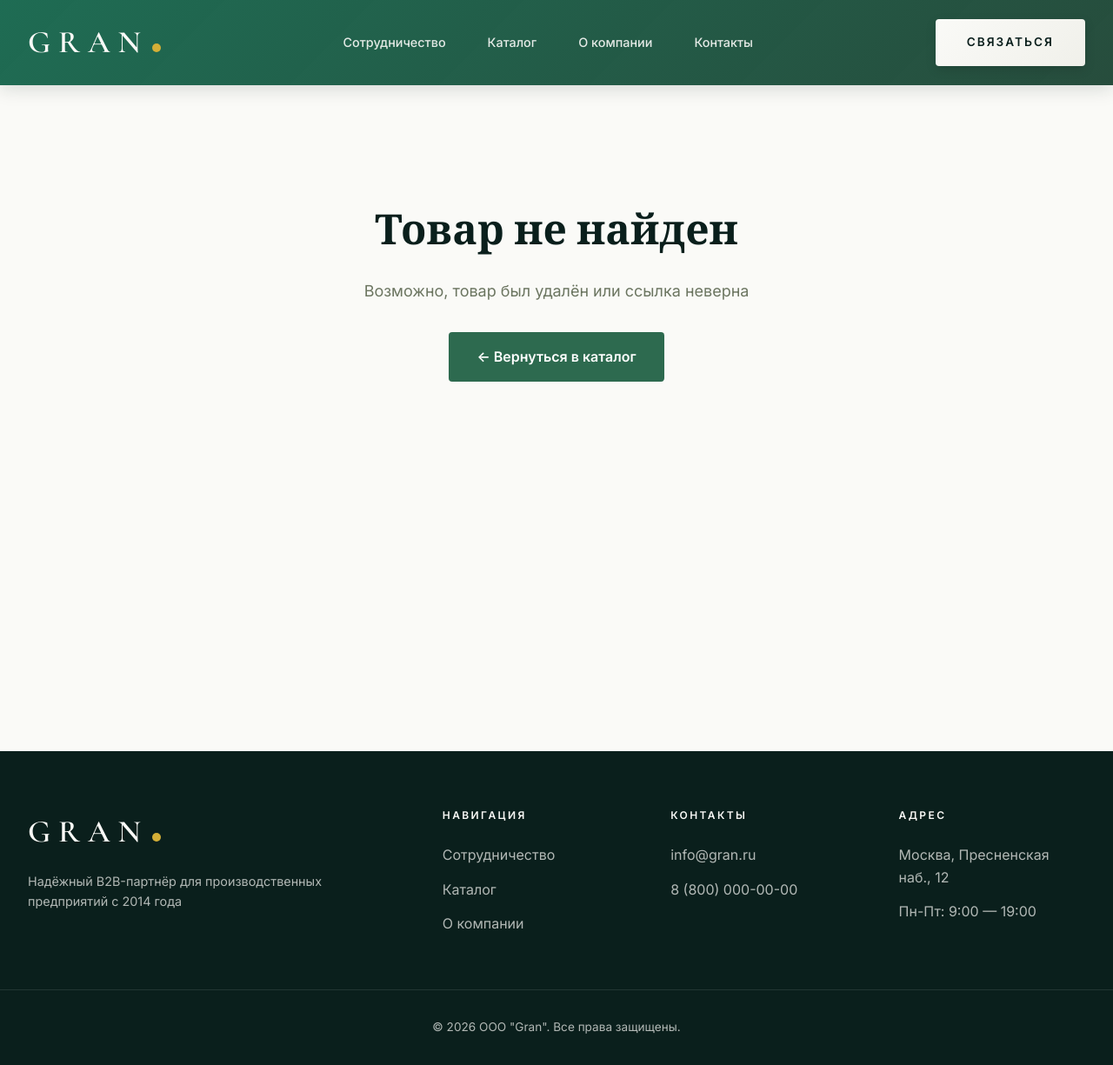
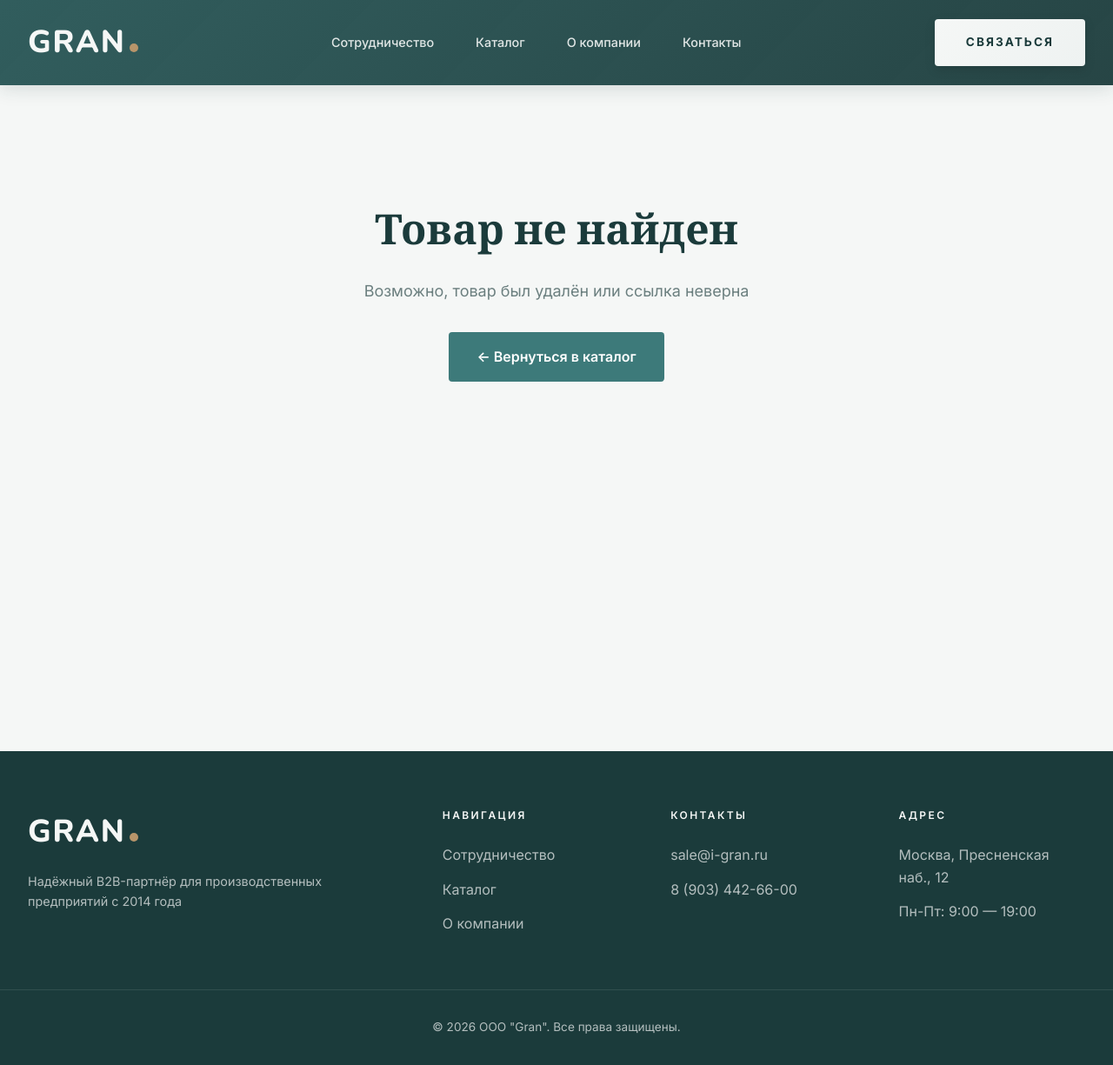
Before and after one commit to 11pixel11/gran-site, a plain HTML site: page product.html in a window 1280 px wide. Shown: the whole page at 87% size. Drawn offline with nearby package versions, Linux system fonts and the light colour scheme.

Commit message:
Update product.html

```diff
--- a/product.html
+++ b/product.html
@@ -8,29 +8,30 @@
 
     <link rel="preconnect" href="https://fonts.googleapis.com">
     <link rel="preconnect" href="https://fonts.gstatic.com" crossorigin>
-    <link href="https://fonts.googleapis.com/css2?family=Cormorant+Garamond:wght@400;500;600;700&family=Inter:wght@300;400;500;600;700&display=swap" rel="stylesheet">
+    <link href="https://fonts.googleapis.com/css2?family=Cormorant+Garamond:wght@400;500;600;700&family=Inter:wght@300;400;500;600;700&family=Nunito:wght@600;700;800&display=swap" rel="stylesheet">
 
     <style>
         :root {
-            --color-primary: #0A1F1C;
-            --color-primary-light: #1B4332;
-            --color-primary-mid: #2D6A4F;
-            --color-primary-soft: #40916C;
-            --color-accent: #D4AF37;
-            --color-accent-soft: #E8C872;
-            --color-bg: #FAFAF7;
+            --color-primary: #1B3B3B;
+            --color-primary-light: #2D5A5A;
+            --color-primary-mid: #3D7A7A;
+            --color-primary-soft: #5A9A9A;
+            --color-accent: #B8956A;
+            --color-accent-soft: #D4B896;
+            --color-bg: #F5F7F6;
             --color-surface: #FFFFFF;
-            --color-text: #1A1A1A;
-            --color-text-muted: #6B7560;
-            --color-border: rgba(10, 31, 28, 0.08);
-            --shadow-sm: 0 2px 8px rgba(27, 67, 50, 0.06);
-            --shadow-md: 0 8px 24px rgba(27, 67, 50, 0.08);
-            --shadow-lg: 0 16px 48px rgba(27, 67, 50, 0.12);
+            --color-text: #1A2A2A;
+            --color-text-muted: #6B7F7F;
+            --color-border: rgba(27, 59, 59, 0.08);
+            --shadow-sm: 0 2px 8px rgba(27, 59, 59, 0.06);
+            --shadow-md: 0 8px 24px rgba(27, 59, 59, 0.08);
+            --shadow-lg: 0 16px 48px rgba(27, 59, 59, 0.12);
             --radius-sm: 4px;
             --radius-md: 12px;
             --radius-lg: 20px;
             --font-serif: 'Cormorant Garamond', Georgia, serif;
             --font-sans: 'Inter', -apple-system, BlinkMacSystemFont, sans-serif;
+            --font-logo: 'Nunito', sans-serif;
             --transition: all 0.5s cubic-bezier(0.22, 1, 0.36, 1);
         }
 
@@ -45,21 +46,17 @@
             -webkit-font-smoothing: antialiased;
         }
 
-        /* HEADER */
         header {
             position: fixed;
-            top: 0;
-            left: 0;
-            width: 100%;
+            top: 0; left: 0; width: 100%;
             z-index: 1000;
-            background: linear-gradient(135deg, rgba(26, 105, 80, 0.98) 0%, rgba(27, 67, 50, 0.95) 100%);
+            background: linear-gradient(135deg, rgba(45, 90, 90, 0.98) 0%, rgba(27, 59, 59, 0.95) 100%);
             backdrop-filter: blur(20px);
             -webkit-backdrop-filter: blur(20px);
             padding: 1.25rem 0;
             transition: var(--transition);
-            box-shadow: 0 4px 20px rgba(10, 31, 28, 0.15);
+            box-shadow: 0 4px 20px rgba(27, 59, 59, 0.15);
         }
-
         header.scrolled { padding: 0.875rem 0; }
 
         .nav-container {
@@ -72,37 +69,28 @@
         }
 
         .logo {
-            font-family: var(--font-serif);
+            font-family: var(--font-logo);
             font-size: 2.25rem;
-            font-weight: 600;
+            font-weight: 800;
             color: var(--color-bg);
-            letter-spacing: 0.25em;
+            letter-spacing: 0.05em;
             text-decoration: none;
         }
-
         .logo-dot {
-            width: 10px;
-            height: 10px;
+            width: 10px; height: 10px;
             background-color: var(--color-accent);
             border-radius: 50%;
             display: inline-block;
             margin-left: 4px;
         }
 
-        .nav-links {
-            display: flex;
-            gap: 3rem;
-            list-style: none;
-        }
-
+        .nav-links { display: flex; gap: 3rem; list-style: none; }
         .nav-links a {
-            font-size: 0.9rem;
-            font-weight: 500;
-            color: rgba(250, 250, 247, 0.9);
+            font-size: 0.9rem; font-weight: 500;
+            color: rgba(245, 247, 246, 0.9);
             text-decoration: none;
             transition: var(--transition);
         }
-
         .nav-links a:hover { color: var(--color-accent); }
 
         .btn-contact {
@@ -110,10 +98,10 @@
             align-items: center;
             gap: 0.75rem;
             padding: 1rem 2.25rem;
-            background: linear-gradient(135deg, var(--color-bg) 0%, #F0F0EA 100%);
+            background: linear-gradient(135deg, var(--color-bg) 0%, #EEF2F1 100%);
             color: var(--color-primary);
             font-size: 0.85rem;
-            font-weight: 600;
+            font-weight: 700;
             letter-spacing: 0.15em;
             text-transform: uppercase;
             border-radius: var(--radius-sm);
@@ -121,100 +109,68 @@
             transition: var(--transition);
             box-shadow: 0 4px 12px rgba(0, 0, 0, 0.15);
         }
-
         .btn-contact:hover {
             transform: translateY(-2px);
-            box-shadow: 0 8px 24px rgba(212, 175, 55, 0.3);
+            box-shadow: 0 8px 24px rgba(184, 149, 106, 0.3);
         }
 
         .mobile-menu-btn {
             display: none;
-            width: 44px;
-            height: 44px;
+            width: 44px; height: 44px;
             flex-direction: column;
             justify-content: center;
             align-items: center;
             gap: 6px;
-            background: none;
-            border: none;
+            background: none; border: none;
             cursor: pointer;
         }
-
         .mobile-menu-btn span {
             display: block;
-            width: 24px;
-            height: 2px;
+            width: 24px; height: 2px;
             background-color: var(--color-bg);
             transition: all 0.3s cubic-bezier(0.22, 1, 0.36, 1);
         }
-
         .mobile-menu-btn.active span:nth-child(1) { transform: translateY(8px) rotate(45deg); }
         .mobile-menu-btn.active span:nth-child(2) { opacity: 0; }
         .mobile-menu-btn.active span:nth-child(3) { transform: translateY(-8px) rotate(-45deg); }
 
         .mobile-menu {
             position: fixed;
-            top: 0;
-            left: 0;
-            width: 100%;
-            height: 100vh;
-            height: 100dvh;
-            background: linear-gradient(160deg, #0A1F1C 0%, #1B4332 50%, #2D6A4F 100%);
+            top: 0; left: 0;
+            width: 100%; height: 100vh; height: 100dvh;
+            background: linear-gradient(160deg, #0F2525 0%, #1B3B3B 50%, #2D5A5A 100%);
             z-index: 1001;
             display: flex;
             flex-direction: column;
             justify-content: center;
             align-items: center;
             padding: 2rem;
-            opacity: 0;
-            visibility: hidden;
+            opacity: 0; visibility: hidden;
             transition: opacity 0.4s ease, visibility 0.4s ease;
         }
-
         .mobile-menu.active { opacity: 1; visibility: visible; }
-
-        .mobile-menu-nav {
-            list-style: none;
-            width: 100%;
-            max-width: 400px;
-        }
-
+        .mobile-menu-nav { list-style: none; width: 100%; max-width: 400px; }
         .mobile-menu-nav li {
-            opacity: 0;
-            transform: translateY(20px);
+            opacity: 0; transform: translateY(20px);
             transition: opacity 0.4s ease, transform 0.4s ease;
         }
-
-        .mobile-menu.active .mobile-menu-nav li {
-            opacity: 1;
-            transform: translateY(0);
-        }
-
+        .mobile-menu.active .mobile-menu-nav li { opacity: 1; transform: translateY(0); }
         .mobile-menu.active .mobile-menu-nav li:nth-child(1) { transition-delay: 0.1s; }
         .mobile-menu.active .mobile-menu-nav li:nth-child(2) { transition-delay: 0.2s; }
         .mobile-menu.active .mobile-menu-nav li:nth-child(3) { transition-delay: 0.3s; }
         .mobile-menu.active .mobile-menu-nav li:nth-child(4) { transition-delay: 0.4s; }
-
         .mobile-menu-nav a {
             display: block;
             font-family: var(--font-serif);
-            font-size: 2rem;
-            font-weight: 500;
+            font-size: 2rem; font-weight: 500;
             color: var(--color-bg);
             text-decoration: none;
             padding: 1.25rem 0;
-            border-bottom: 1px solid rgba(250, 250, 247, 0.1);
+            border-bottom: 1px solid rgba(245, 247, 246, 0.1);
         }
-
         .mobile-menu-nav a:hover { color: var(--color-accent); }
 
-        /* PRODUCT PAGE */
-        .product-page {
-            padding-top: 100px;
-            min-height: 100vh;
-        }
-
-        /* Breadcrumbs */
+        .product-page { padding-top: 100px; min-height: 100vh; }
         .breadcrumbs {
             max-width: 1400px;
             margin: 0 auto;
@@ -222,17 +178,14 @@
             font-size: 0.875rem;
             color: var(--color-text-muted);
         }
-
         .breadcrumbs a {
             color: var(--color-primary-mid);
             text-decoration: none;
             transition: var(--transition);
         }
-
         .breadcrumbs a:hover { color: var(--color-accent); }
         .breadcrumbs span { margin: 0 0.5rem; }
 
-        /* Product layout */
         .product-layout {
             max-width: 1400px;
             margin: 0 auto;
@@ -247,7 +200,6 @@
             position: sticky;
             top: 120px;
         }
-
         .product-main-image {
             aspect-ratio: 1;
             background: linear-gradient(135deg, var(--color-primary-mid), var(--color-primary-light));
@@ -259,26 +211,22 @@
             overflow: hidden;
             box-shadow: var(--shadow-lg);
         }
-
         .product-main-image::before {
             content: '';
             position: absolute;
             inset: 0;
-            background: radial-gradient(circle at 30% 30%, rgba(212, 175, 55, 0.3) 0%, transparent 60%);
+            background: radial-gradient(circle at 30% 30%, rgba(184, 149, 106, 0.3) 0%, transparent 60%);
         }
-
         .product-main-image-icon {
             font-size: 8rem;
             color: var(--color-accent);
             z-index: 1;
             opacity: 0.9;
         }
-
         .product-category-tag {
             position: absolute;
-            top: 1.5rem;
-            left: 1.5rem;
-            background: rgba(250, 250, 247, 0.95);
+            top: 1.5rem; left: 1.5rem;
+            background: rgba(245, 247, 246, 0.95);
             color: var(--color-primary-mid);
             padding: 0.5rem 1.25rem;
             border-radius: 50px;
@@ -289,10 +237,7 @@
             z-index: 2;
         }
 
-        .product-details {
-            padding: 1rem 0;
-        }
-
+        .product-details { padding: 1rem 0; }
         .product-title {
             font-family: var(--font-serif);
             font-size: clamp(2rem, 4vw, 3rem);
@@ -300,7 +245,6 @@
             margin-bottom: 1rem;
             line-height: 1.1;
         }
-
         .product-price-large {
             font-family: var(--font-serif);
             font-size: 2rem;
@@ -309,17 +253,15 @@
             margin-bottom: 2rem;
             display: inline-block;
             padding: 0.75rem 1.5rem;
-            background: rgba(45, 106, 79, 0.08);
+            background: rgba(61, 122, 122, 0.08);
             border-radius: var(--radius-md);
         }
-
         .product-description-full {
             font-size: 1.05rem;
             color: var(--color-text);
             line-height: 1.7;
             margin-bottom: 2rem;
         }
-
         .product-specs {
             background: var(--color-surface);
             border: 1px solid var(--color-border);
@@ -327,38 +269,30 @@
             padding: 1.5rem;
             margin-bottom: 2rem;
         }
-
         .product-specs h3 {
             font-family: var(--font-serif);
             font-size: 1.25rem;
             color: var(--color-primary);
             margin-bottom: 1rem;
         }
-
         .product-specs p {
             color: var(--color-text-muted);
             font-size: 0.95rem;
             line-height: 1.6;
         }
-
-        .product-features {
-            margin-bottom: 2rem;
-        }
-
+        .product-features { margin-bottom: 2rem; }
         .product-features h3 {
             font-family: var(--font-serif);
             font-size: 1.25rem;
             color: var(--color-primary);
             margin-bottom: 1rem;
         }
-
         .features-list {
             list-style: none;
             display: grid;
             grid-template-columns: repeat(2, 1fr);
             gap: 0.75rem;
         }
-
         .features-list li {
             display: flex;
             align-items: center;
@@ -366,11 +300,9 @@
             font-size: 0.95rem;
             color: var(--color-text);
         }
-
         .features-list li::before {
             content: '✓';
-            width: 24px;
-            height: 24px;
+            width: 24px; height: 24px;
             background: var(--color-primary-mid);
             color: white;
             border-radius: 50%;
@@ -381,28 +313,24 @@
             font-weight: 700;
             flex-shrink: 0;
         }
-
         .product-applications {
-            background: linear-gradient(135deg, rgba(45, 106, 79, 0.05), rgba(27, 67, 50, 0.05));
+            background: linear-gradient(135deg, rgba(61, 122, 122, 0.05), rgba(45, 90, 90, 0.05));
             border-left: 3px solid var(--color-primary-mid);
             padding: 1.5rem;
             border-radius: var(--radius-sm);
             margin-bottom: 2rem;
         }
-
         .product-applications h3 {
             font-family: var(--font-serif);
             font-size: 1.125rem;
             color: var(--color-primary);
             margin-bottom: 0.5rem;
         }
-
         .product-applications p {
             color: var(--color-text-muted);
             font-size: 0.95rem;
         }
 
-        /* REQUEST FORM */
         .request-form {
             background: var(--color-surface);
             border: 1px solid var(--color-border);
@@ -410,24 +338,18 @@
             padding: 2rem;
             box-shadow: var(--shadow-md);
         }
-
         .request-form h3 {
             font-family: var(--font-serif);
             font-size: 1.5rem;
             color: var(--color-primary);
             margin-bottom: 0.5rem;
         }
-
         .request-form > p {
             color: var(--color-text-muted);
             font-size: 0.9rem;
             margin-bottom: 1.5rem;
         }
-
-        .form-group {
-            margin-bottom: 1rem;
-        }
-
+        .form-group { margin-bottom: 1rem; }
         .form-group label {
             display: block;
             font-size: 0.85rem;
@@ -435,7 +357,6 @@
             color: var(--color-text);
             margin-bottom: 0.5rem;
         }
-
         .form-group input,
         .form-group textarea {
             width: 100%;
@@ -447,19 +368,13 @@
             transition: var(--transition);
             background: var(--color-bg);
         }
-
         .form-group input:focus,
         .form-group textarea:focus {
             outline: none;
             border-color: var(--color-primary-mid);
-            box-shadow: 0 0 0 3px rgba(45, 106, 79, 0.1);
+            box-shadow: 0 0 0 3px rgba(61, 122, 122, 0.1);
         }
-
-        .form-group textarea {
-            resize: vertical;
-            min-height: 100px;
-        }
-
+        .form-group textarea { resize: vertical; min-height: 100px; }
         .btn-submit {
             width: 100%;
             padding: 1rem;
@@ -475,25 +390,18 @@
             transition: var(--transition);
             font-family: var(--font-sans);
         }
-
         .btn-submit:hover {
             transform: translateY(-2px);
             box-shadow: var(--shadow-lg);
         }
-
         .form-success {
             display: none;
             text-align: center;
             padding: 2rem;
         }
-
-        .form-success.show {
-            display: block;
-        }
-
+        .form-success.show { display: block; }
         .form-success .check-icon {
-            width: 64px;
-            height: 64px;
+            width: 64px; height: 64px;
             background: var(--color-primary-mid);
             color: white;
             border-radius: 50%;
@@ -503,39 +411,31 @@
             font-size: 2rem;
             margin: 0 auto 1rem;
         }
-
         .form-success h4 {
             font-family: var(--font-serif);
             font-size: 1.5rem;
             color: var(--color-primary);
             margin-bottom: 0.5rem;
         }
+        .form-success p { color: var(--color-text-muted); }
 
-        .form-success p {
-            color: var(--color-text-muted);
-        }
-
-        /* NOT FOUND */
         .not-found {
             max-width: 800px;
             margin: 4rem auto;
             padding: 4rem 2rem;
             text-align: center;
         }
-
         .not-found h1 {
             font-family: var(--font-serif);
             font-size: 3rem;
             color: var(--color-primary);
             margin-bottom: 1rem;
         }
-
         .not-found p {
             font-size: 1.125rem;
             color: var(--color-text-muted);
             margin-bottom: 2rem;
         }
-
         .btn-back {
             display: inline-flex;
             align-items: center;
@@ -548,20 +448,17 @@
             font-weight: 600;
             transition: var(--transition);
         }
-
         .btn-back:hover {
             background: var(--color-primary-light);
             transform: translateY(-2px);
         }
 
-        /* FOOTER */
         footer {
             background: var(--color-primary);
-            color: rgba(250, 250, 247, 0.7);
+            color: rgba(245, 247, 246, 0.7);
             padding: 4rem 0 2rem;
             margin-top: 4rem;
         }
-
         .footer-content {
             max-width: 1400px;
             margin: 0 auto;
@@ -571,7 +468,6 @@
             gap: 3rem;
             margin-bottom: 3rem;
         }
-
         .footer-col h4 {
             color: var(--color-bg);
             font-size: 0.75rem;
@@ -580,26 +476,23 @@
             margin-bottom: 1.5rem;
             font-weight: 600;
         }
-
         .footer-col ul { list-style: none; }
         .footer-col ul li { margin-bottom: 0.875rem; }
         .footer-col a {
-            color: rgba(250, 250, 247, 0.7);
+            color: rgba(245, 247, 246, 0.7);
             text-decoration: none;
             transition: var(--transition);
         }
         .footer-col a:hover { color: var(--color-accent); }
-
         .footer-bottom {
             max-width: 1400px;
             margin: 0 auto;
             padding: 2rem 2rem 0;
-            border-top: 1px solid rgba(250, 250, 247, 0.1);
+            border-top: 1px solid rgba(245, 247, 246, 0.1);
             text-align: center;
             font-size: 0.85rem;
         }
 
-        /* RESPONSIVE */
         @media (max-width: 968px) {
             .nav-links, .btn-contact { display: none; }
             .mobile-menu-btn { display: flex; }
@@ -607,12 +500,10 @@
             .product-gallery { position: static; }
             .footer-content { grid-template-columns: 1fr 1fr; }
         }
-
         @media (max-width: 768px) {
             header { padding: 1rem 0; }
             .nav-container { padding: 0 1.25rem; }
             .logo { font-size: 1.75rem; }
-
             .product-page { padding-top: 80px; }
             .breadcrumbs { padding: 1.5rem 1.25rem 0.5rem; font-size: 0.8rem; }
             .product-layout { padding: 1.5rem 1.25rem; gap: 2rem; }
@@ -620,11 +511,9 @@
             .product-title { font-size: 1.75rem; }
             .product-price-large { font-size: 1.5rem; }
             .features-list { grid-template-columns: 1fr; }
-
             .footer-content { grid-template-columns: 1fr; gap: 2rem; padding: 0 1.25rem; }
             .footer-bottom { padding: 1.5rem 1.25rem 0; }
         }
-
         @media (hover: none) and (pointer: coarse) {
             .btn-submit:active { transform: scale(0.98); }
         }
@@ -632,7 +521,6 @@
 </head>
 <body>
 
-    <!-- HEADER -->
     <header id="header">
         <div class="nav-container">
             <a href="index.html" class="logo">GRAN<span class="logo-dot"></span></a>
@@ -651,7 +539,6 @@
         </div>
     </header>
 
-    <!-- MOBILE MENU -->
     <div class="mobile-menu" id="mobileMenu">
         <ul class="mobile-menu-nav">
             <li><a href="index.html#cooperation" class="mobile-link">Сотрудничество</a></li>
@@ -661,12 +548,8 @@
         </ul>
     </div>
 
-    <!-- PRODUCT PAGE -->
-    <div class="product-page" id="productPage">
-        <!-- Content will be loaded by JS -->
-    </div>
+    <div class="product-page" id="productPage"></div>
 
-    <!-- FOOTER -->
     <footer>
         <div class="footer-content">
             <div class="footer-col">
@@ -684,8 +567,8 @@
             <div class="footer-col">
                 <h4>Контакты</h4>
                 <ul>
-                    <li><a href="mailto:info@gran.ru">info@gran.ru</a></li>
-                    <li><a href="tel:+78000000000">8 (800) 000-00-00</a></li>
+                    <li><a href="mailto:sale@i-gran.ru">sale@i-gran.ru</a></li>
+                    <li><a href="tel:+79034426600">8 (903) 442-66-00</a></li>
                 </ul>
             </div>
             <div class="footer-col">
@@ -703,13 +586,11 @@
 
     <script src="products.js"></script>
     <script>
-        // Header scroll
         const header = document.getElementById('header');
         window.addEventListener('scroll', () => {
             header.classList.toggle('scrolled', window.scrollY > 50);
         });
 
-        // Mobile menu
         const mobileMenuBtn = document.getElementById('mobileMenuBtn');
         const mobileMenu = document.getElementById('mobileMenu');
         const mobileLinks = document.querySelectorAll('.mobile-link');
@@ -726,13 +607,11 @@
             });
         });
 
-        // Get product ID from URL
         const urlParams = new URLSearchParams(window.location.search);
         const productId = urlParams.get('id');
         const productPage = document.getElementById('productPage');
 
         if (!productId || !getProductById(productId)) {
-            // Product not found
             productPage.innerHTML = `
                 <div class="not-found">
                     <h1>Товар не найден</h1>
@@ -743,11 +622,9 @@
         } else {
             const product = getProductById(productId);
 
-            // Update page title and meta
             document.title = `${product.name} — Gran`;
             document.querySelector('meta[name="description"]').setAttribute('content', product.description);
 
-            // Render product
             productPage.innerHTML = `
                 <div class="breadcrumbs">
                     <a href="index.html">Главная</a>
@@ -828,7 +705,6 @@
                 </div>
             `;
 
-            // Form submission
             const form = document.getElementById('productRequestForm');
             const formSuccess = document.getElementById('formSuccess');
 
@@ -838,19 +714,14 @@
                 const formData = new FormData(form);
                 const data = Object.fromEntries(formData);
 
-                // Here you would normally send to server
-                // For now, just show success message
                 console.log('Form data:', data);
                 console.log('Product:', product.name);
 
                 form.style.display = 'none';
                 formSuccess.classList.add('show');
-
-                // Scroll to success message
                 formSuccess.scrollIntoView({ behavior: 'smooth', block: 'center' });
             });
 
-            // Phone mask
             const phoneInput = document.getElementById('phone');
             phoneInput.addEventListener('input', (e) => {
                 let value = e.target.value.replace(/\D/g, '');
```
